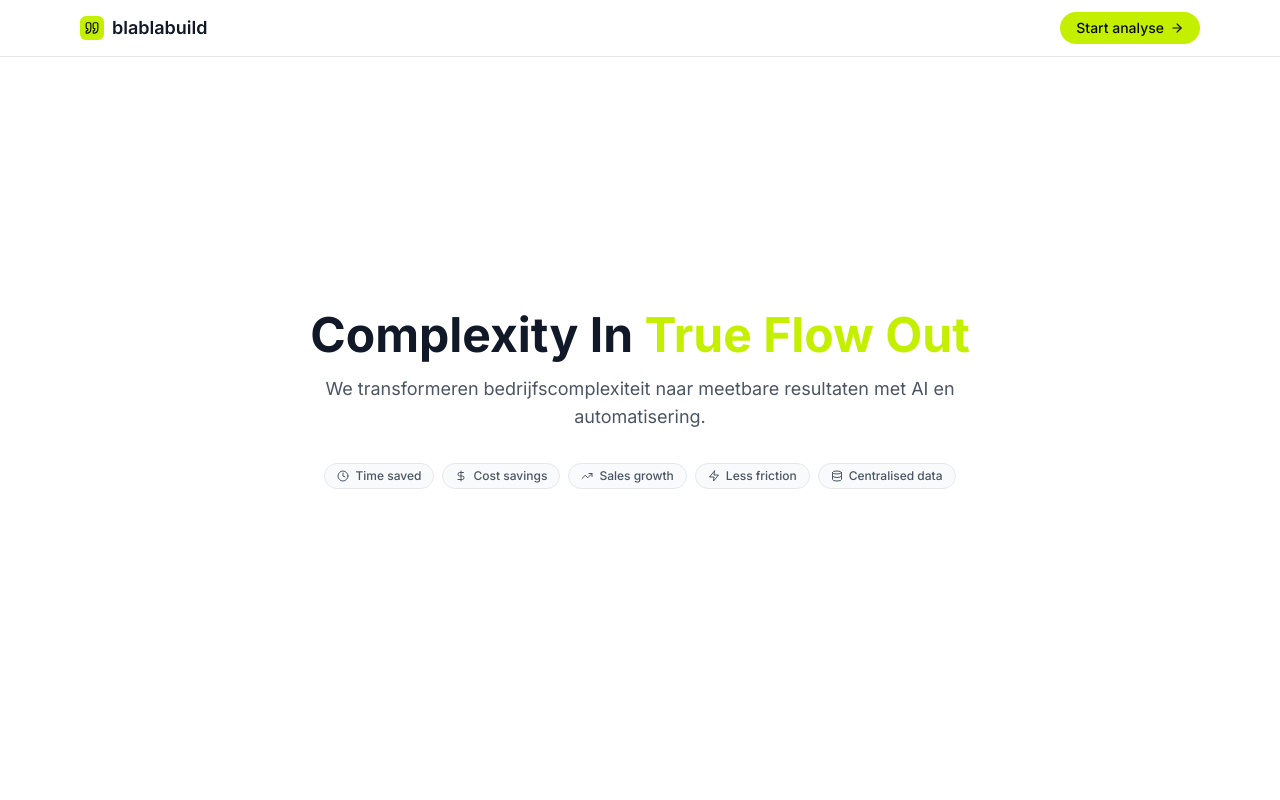
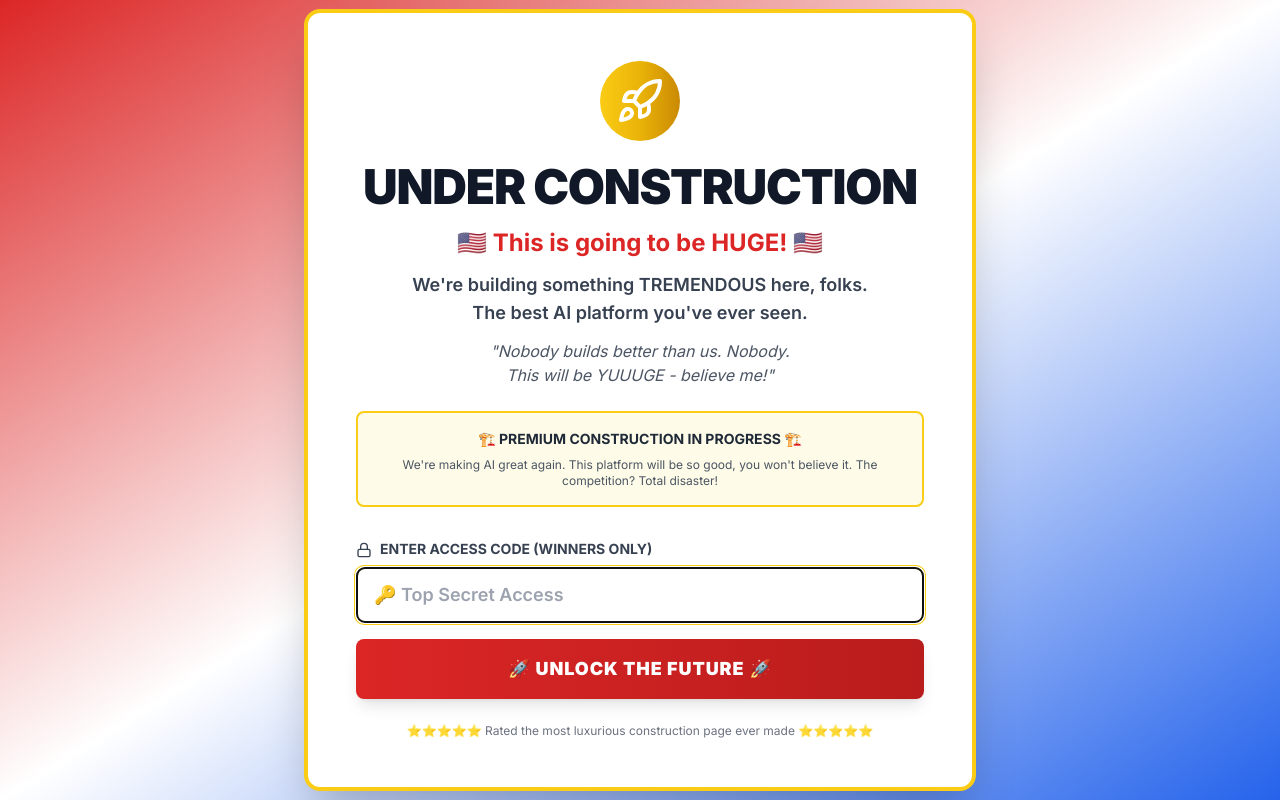
Before and after one commit to blablabuildteam/blablabuild, a Next.js app: page / in a window 1280 px wide. Built offline with nearby package versions, Linux system fonts and the light colour scheme; no server answers.

Commit message:
Add Trump-style construction password gate with 'trump' password

```diff
--- a/app/layout.tsx
+++ b/app/layout.tsx
@@ -2,6 +2,7 @@ import type { Metadata } from "next";
 import { Inter } from "next/font/google";
 import "./globals.css";
 import AIWidget from "@/components/AIWidget";
+import PasswordGate from "@/components/PasswordGate";
 
 const inter = Inter({ subsets: ["latin"] });
 
@@ -19,8 +20,10 @@ export default function RootLayout({
   return (
     <html lang="nl">
       <body className={inter.className}>
-        {children}
-        <AIWidget />
+        <PasswordGate>
+          {children}
+          <AIWidget />
+        </PasswordGate>
       </body>
     </html>
   );
--- /dev/null
+++ b/components/PasswordGate.tsx
@@ -0,0 +1,119 @@
+'use client';
+
+import { useState } from 'react';
+import { motion } from 'framer-motion';
+import { Lock, Rocket } from 'lucide-react';
+
+export default function PasswordGate({ children }: { children: React.ReactNode }) {
+  const [password, setPassword] = useState('');
+  const [isUnlocked, setIsUnlocked] = useState(false);
+  const [error, setError] = useState('');
+
+  const handleSubmit = (e: React.FormEvent) => {
+    e.preventDefault();
+    if (password === process.env.NEXT_PUBLIC_SITE_PASSWORD) {
+      setIsUnlocked(true);
+      setError('');
+    } else {
+      setError('Wrong password! Not a winner!');
+      setPassword('');
+    }
+  };
+
+  if (isUnlocked) {
+    return <>{children}</>;
+  }
+
+  return (
+    <div className="min-h-screen bg-gradient-to-br from-red-600 via-white to-blue-600 flex items-center justify-center px-4">
+      <motion.div
+        initial={{ opacity: 0, scale: 0.95 }}
+        animate={{ opacity: 1, scale: 1 }}
+        transition={{ duration: 0.5 }}
+        className="max-w-2xl w-full"
+      >
+        <div className="bg-white rounded-2xl shadow-2xl p-8 md:p-12 border-4 border-yellow-400">
+          {/* Gold Trump-style header */}
+          <div className="text-center mb-8">
+            <div className="inline-block p-4 bg-gradient-to-r from-yellow-400 via-yellow-500 to-yellow-600 rounded-full mb-4">
+              <Rocket className="w-12 h-12 text-white" />
+            </div>
+
+            <h1 className="text-4xl md:text-5xl font-black mb-4 text-gray-900 uppercase tracking-tight">
+              UNDER CONSTRUCTION
+            </h1>
+
+            <div className="space-y-3 mb-6">
+              <p className="text-xl md:text-2xl font-bold text-red-600">
+                🇺🇸 This is going to be HUGE! 🇺🇸
+              </p>
+
+              <p className="text-lg text-gray-700 font-semibold">
+                We're building something TREMENDOUS here, folks.
+                <br />
+                The best AI platform you've ever seen.
+              </p>
+
+              <p className="text-base text-gray-600 italic">
+                "Nobody builds better than us. Nobody.
+                <br />
+                This will be YUUUGE - believe me!"
+              </p>
+            </div>
+
+            <div className="bg-yellow-50 border-2 border-yellow-400 rounded-lg p-4 mb-6">
+              <p className="text-sm font-bold text-gray-800 mb-2">
+                🏗️ PREMIUM CONSTRUCTION IN PROGRESS 🏗️
+              </p>
+              <p className="text-xs text-gray-600">
+                We're making AI great again. This platform will be so good,
+                you won't believe it. The competition? Total disaster!
+              </p>
+            </div>
+          </div>
+
+          {/* Password Form */}
+          <form onSubmit={handleSubmit} className="space-y-4">
+            <div>
+              <label htmlFor="password" className="block text-sm font-bold text-gray-700 mb-2 uppercase">
+                <Lock className="w-4 h-4 inline mr-2" />
+                Enter Access Code (Winners Only)
+              </label>
+              <input
+                type="password"
+                id="password"
+                value={password}
+                onChange={(e) => setPassword(e.target.value)}
+                className="w-full px-4 py-3 border-2 border-gray-300 rounded-lg focus:ring-2 focus:ring-yellow-400 focus:border-yellow-400 text-lg font-semibold"
+                placeholder="🔑 Top Secret Access"
+                autoFocus
+              />
+              {error && (
+                <motion.p
+                  initial={{ opacity: 0, y: -10 }}
+                  animate={{ opacity: 1, y: 0 }}
+                  className="text-red-600 text-sm font-bold mt-2"
+                >
+                  ❌ {error}
+                </motion.p>
+              )}
+            </div>
+
+            <button
+              type="submit"
+              className="w-full bg-gradient-to-r from-red-600 to-red-700 hover:from-red-700 hover:to-red-800 text-white font-black py-4 rounded-lg uppercase tracking-wider text-lg shadow-lg transform transition-all hover:scale-105"
+            >
+              🚀 UNLOCK THE FUTURE 🚀
+            </button>
+          </form>
+
+          <div className="mt-6 text-center">
+            <p className="text-xs text-gray-500">
+              ⭐⭐⭐⭐⭐ Rated the most luxurious construction page ever made ⭐⭐⭐⭐⭐
+            </p>
+          </div>
+        </div>
+      </motion.div>
+    </div>
+  );
+}
```
